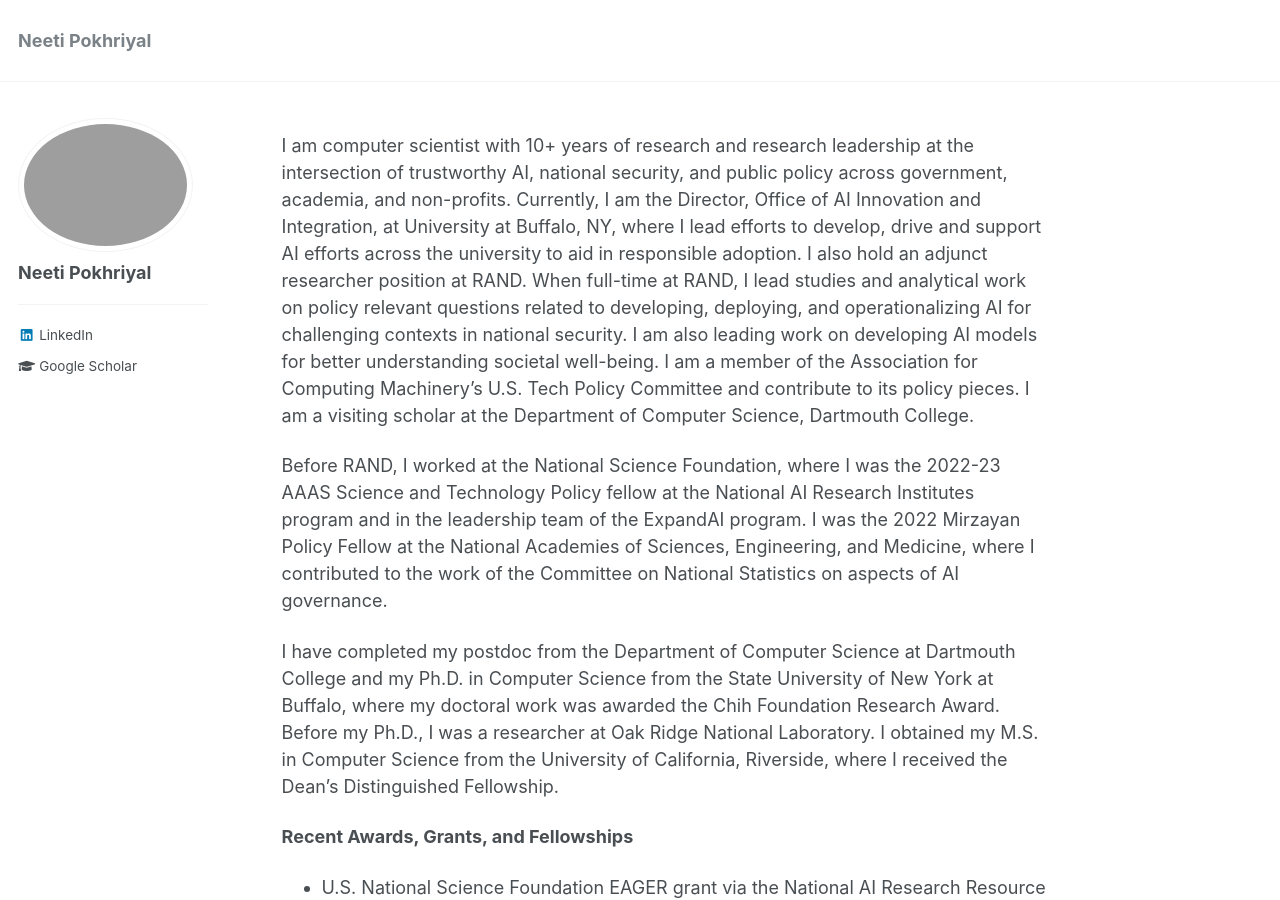
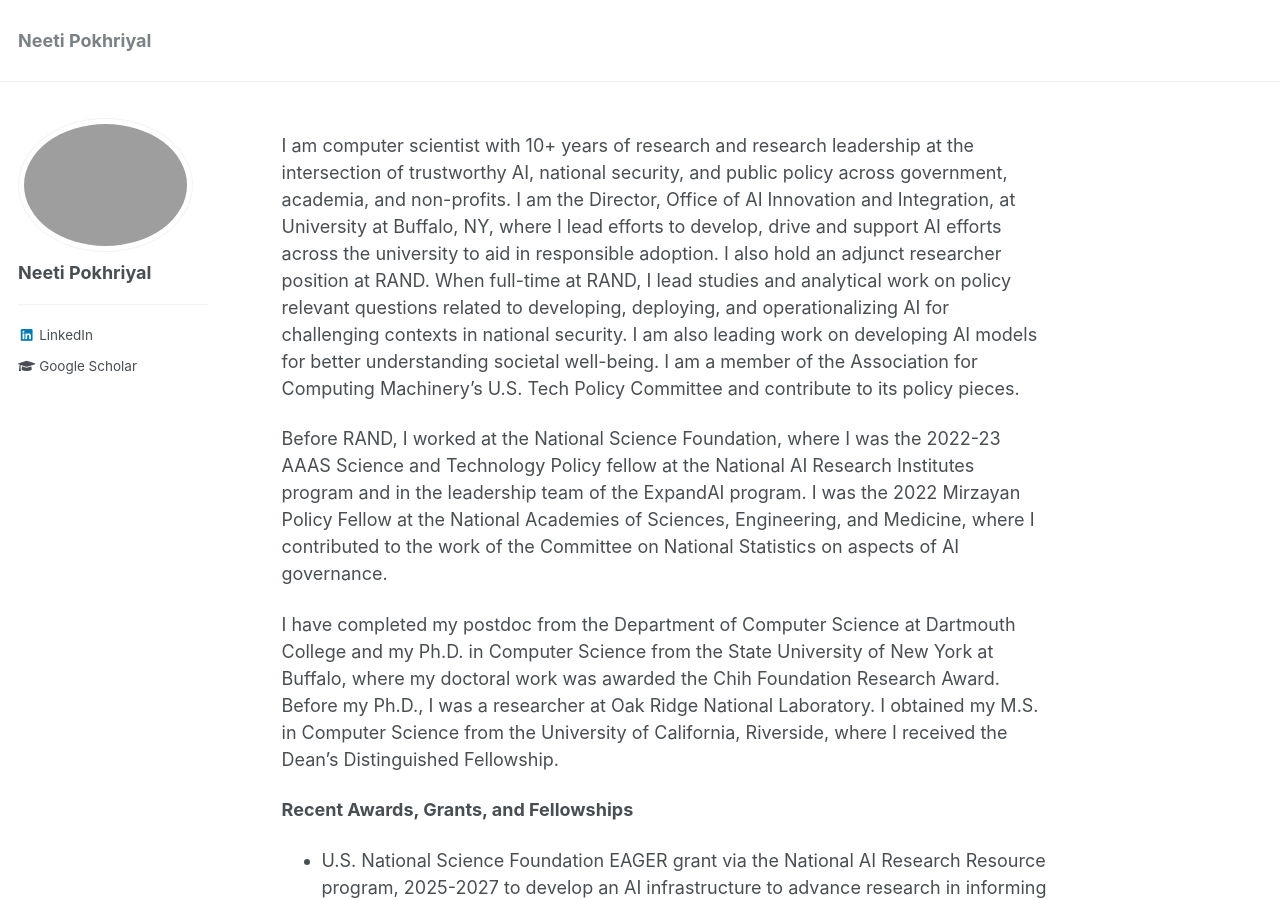
Before and after one commit to neetip/neetip.github.io, a Jekyll site: the page built from _pages/about.md, in a window 1280 px wide and 900 px high. Built offline with Jekyll 4.4.1, drawn with Linux system fonts in a browser that asks for light colours.

Commit message:
Update about.md

```diff
--- a/_pages/about.md
+++ b/_pages/about.md
@@ -7,7 +7,7 @@ redirect_from:
   - /about/
   - /about.html
 ---
-I am computer scientist with 10+ years of research and research leadership at the intersection of trustworthy AI, national security, and public policy across government, academia, and non-profits. Currently, I am the Director, Office of AI Innovation and Integration, at University at Buffalo, NY, where I lead efforts to develop, drive and support AI efforts across the university to aid in responsible adoption. I also hold an adjunct researcher position at RAND. When full-time at RAND, I lead studies and analytical work on policy relevant questions related to developing, deploying, and operationalizing AI for challenging contexts in national security. I am also leading work on developing AI models for better understanding societal well-being. I am a member of the Association for Computing Machinery’s U.S. Tech Policy Committee and contribute to its policy pieces. I am a visiting scholar at the Department of Computer Science, Dartmouth College.
+I am computer scientist with 10+ years of research and research leadership at the intersection of trustworthy AI, national security, and public policy across government, academia, and non-profits. I am the Director, Office of AI Innovation and Integration, at University at Buffalo, NY, where I lead efforts to develop, drive and support AI efforts across the university to aid in responsible adoption. I also hold an adjunct researcher position at RAND. When full-time at RAND, I lead studies and analytical work on policy relevant questions related to developing, deploying, and operationalizing AI for challenging contexts in national security. I am also leading work on developing AI models for better understanding societal well-being. I am a member of the Association for Computing Machinery’s U.S. Tech Policy Committee and contribute to its policy pieces.
 
 Before RAND, I worked at the National Science Foundation, where I was the 2022-23 AAAS Science and Technology Policy fellow at the National AI Research Institutes program and in the leadership team of the ExpandAI program. I was the 2022 Mirzayan Policy Fellow at the National Academies of Sciences, Engineering, and Medicine, where I contributed to the work of the Committee on National Statistics on aspects of AI governance.
 
```
